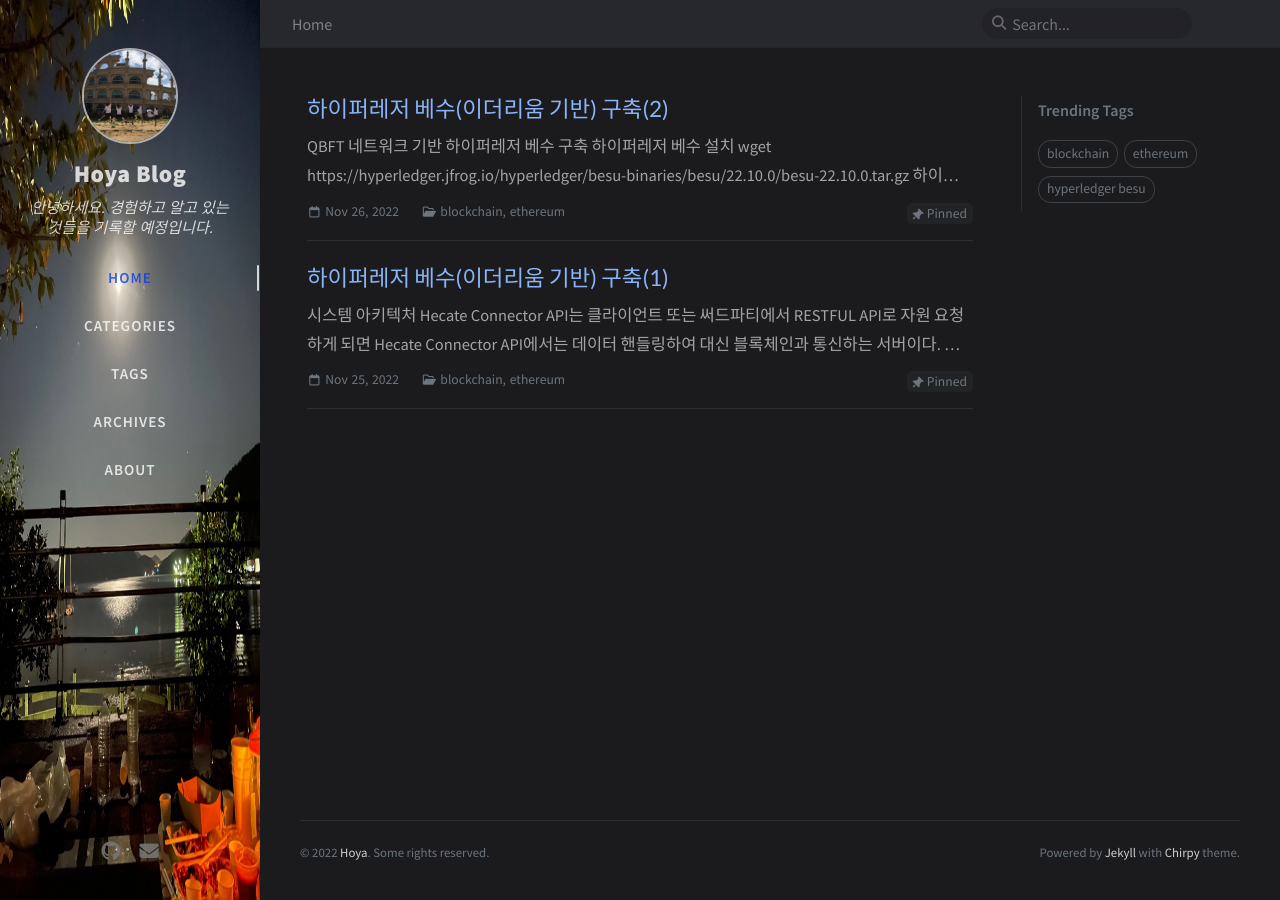
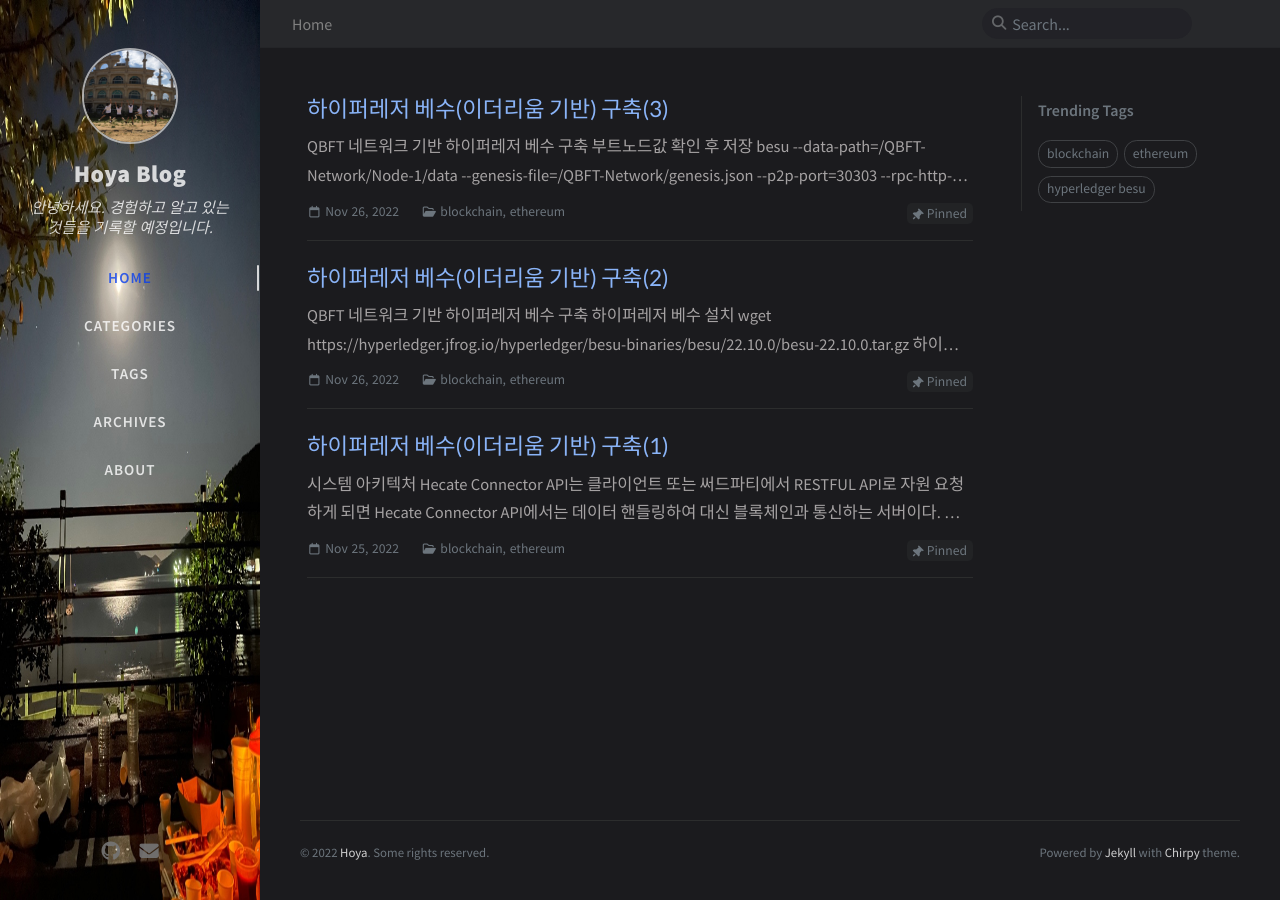
Before and after one commit to leehh312/leehh312.github.io, a Jekyll site: the page built from index.html, in a window 1280 px wide. Built offline with Jekyll 4.4.1, drawn with Linux system fonts in a browser that asks for light colours; comment, search, counter and statistics services are not loaded; part of the change alters nothing that is shown.

Commit message:
베수구축3페이지 생성

````diff
--- a/_posts/go/ethereum/2022-11-26-hyperledger-besu-2.md
+++ b/_posts/go/ethereum/2022-11-26-hyperledger-besu-2.md
@@ -91,6 +91,9 @@ besu rlp encode --from=extra_config.json --type=QBFT_EXTRA_DATA
 ```
 
 **제네시스 파일 구성**
+```
+vi /QBFT-Network/genesis.json
+```
 블록체인의 첫 번째 블록을 제네시스 블록이라고 하며, 제네시스 파일은 블록체인 자체에 대한 규칙뿐만 아니라 블록체인의 첫 번째 블록에 있는 데이터를 정의한다. 또 프라이빗이나 퍼블릭 상관없이 새로운 노드가 참가하게 되면 이 제네시스 블록이 새로 생성된다.[^genesis-file]
 
 <span style="color: #FF4848">alloc필드 내부에 있는 속성들 수정 진행 해야하며, 앞에서 생성한 계정 및 개인키에 보면 prefix로 0x가 붙어있는데 제거해서 수정 진행 </span>
--- /dev/null
+++ b/_posts/go/ethereum/2022-11-26-hyperledger-besu-3.md
@@ -0,0 +1,119 @@
+---
+title: 하이퍼레저 베수(이더리움 기반) 구축(3)
+author: cotes
+categories: [blockchain, ethereum]
+tags: [blockchain, hyperledger besu, ethereum]
+toc: true
+toc_sticky: true
+toc_label: 목차
+math: true
+mermaid: true
+pin: true
+render_with_liquid: false
+---
+
+## QBFT 네트워크 기반 하이퍼레저 베수 구축
+**부트노드값 확인 후 저장**
+```console
+besu --data-path=/QBFT-Network/Node-1/data --genesis-file=/QBFT-Network/genesis.json --p2p-port=30303 --rpc-http-enabled --rpc-http-api=ETH,NET,QBFT --host-allowlist="*" --rpc-http-cors-origins="all"
+
+
+besu --data-path=/QBFT-Network/Node-2/data --genesis-file=/QBFT-Network/genesis.json --p2p-port=30304 --rpc-http-enabled --rpc-http-api=ETH,NET,QBFT --host-allowlist="*" --rpc-http-cors-origins="all"
+```
+![부트노드](/assets/img/blockchain/%EB%B6%80%ED%8A%B8%EB%85%B8%EB%93%9C1.png)
+
+**블록체인 옵션 리스트 및 설정값**[^option]
+옵션|설명
+---|---
+BESU_IDENTITY|노드의 이름. 지정된 경우 일부 Ethereum 네트워크 탐색기에서 제공하는 클라이언트ID의 두 번째 섹션
+BESU_NETWORK|구성할 네트워크 옵션
+BESU_NETWORK_ID|P2P 네트워크 식별자 옵션
+BESU_LOGGING|로깅 수준 정의하는 옵션
+BESU_COLOR_ENABLED|콘솔에 대한 색상 출력을 활성화 여부
+BESU_SYNC_MODE|피어들 간의 동기화 모드 옵션
+BESU_DATA_PATH|Besu 데이터 디렉토리 경로 지정 옵션
+BESU_GENESIS_FILE|제네시스 파일을 사용하여 네트워크 구성
+BESU_BOOTNODES|부트 노드로 사용할 피어 설정 옵션
+BESU_RPC_HTTP_ENABLED|HTTP JSON-RPC API 서비스 사용 여부 옵션
+BESU_RPC_HTTP_HOST|HTTP JSON-RPC API 수신 대기하는 HOST IP
+BESU_RPC_HTTP_PORT|HTTP JSON-RPC 수신 포트(TCP)
+BESU_RPC_HTTP_API|블록체인의 기능을 제공하는 옵션으로 HTTP JSON-RPC API를 통해서 설정한 기능들을 사용할 수 있다
+BESU_HOST_ALLOWLIST|JSON-RPC API에 접근 또는 요청할 수 있도록 설정하는 옵션
+BESU_RPC_HTTP_CORS_ORIGINS|CORS 유효성 검사를 위한 도메인 URL 목록이며, 설정된 도메인만 JSON-RPC를 사용하여 노드에 접근할 수 있다.
+BESU_RPC_TX_FEECAP|JSON-RPC API인 eth_sendRawTransaction를 통해서 invoke할 경우 트랜잭션 수수료가 발생하는데 거기에 대한 기본 수수료 설정 옵션이며, 0으로 설정 시 옵션 무시하여 상한선이 적용되지 않음.
+BESU_RPC_HTTP_MAX_ACTIVE_CONNECTIONS|허용 되는 최대 HTTP JSON-RPC 연결 수 해당 수 이상 도달하면 들어오는 연결이 거부당함
+BESU_P2P_ENABLED|모든 P2P 통신을 활성화 여부 옵션
+BESU_P2P_HOST|P2P 통신할 수 있는 외부에서 노드에 접근할 수 있는 범위의 Host IP
+BESU_P2P_PORT|P2P 수신 포트(UDP 및 TCP)
+BESU_P2P_INTERFACE|실행중인 export Besu가 특정 네트워크 인터페이스에 바인딩할 경우 지정
+BESU_MIN_GAS_PRICE|거래(트랜잭션)가 채굴된 블록에 포함시키기 위해 제안되는 최소 가격
+BESU_MINER_ENABLED|노드 구성 시 채굴 활성화 여부
+BESU_MINER_COINBASE|채굴 성공 시 채굴 보상을 지급 받는 계정
+
+**블록체인 옵션 파일 생성**
+```console
+mkdir core && cd core && vi node-core
+```
+```bash
+export BESU_IDENTITY=${HOYA_PEER_NAME}
+
+export BESU_NETWORK=MAINNET
+
+export BESU_NETWORK_ID=20221026
+
+export BESU_LOGGING=${HOYA_LOGGING}
+
+export BESU_COLOR_ENABLED=${HOYA_BESU_COLOR_ENABLED}
+
+export BESU_SYNC_MODE=FULL
+
+# 노드1 Node-1, 노드2 Node-2, 노드3 Node-3, 노드4 Node-4 각자 경로에 맞게 설정
+export BESU_DATA_PATH=/QBFT-Network/${HOYA_NODE}/data
+
+export BESU_GENESIS_FILE=/QBFT-Network/genesis.json
+
+# 위에서 로그에 찍혔던 부트노드값들 여기에 설정 !!
+# 127.0.0.1 -> dns값인 peer1 또는 peer2로 설정
+export BESU_BOOTNODES=enode://af3697380bce736e3c4ad3e6be5ea572cce89c494f95ab057dc90afb41d93234e8104029b24e2b5ac40ffae6253381903d8cd53787190a28dd76f58b9a689c9f@peer1:30303,enode://bd2dcdac0a017e7189aaee61ad8d10266394a7757dad2ebba10fd29c8bbd9a07ad83c3ecc848d0128f240e55d10acfa6d7d948f0c94dcb1cdc7a6d63b76032af@peer2:30304
+
+export BESU_RPC_HTTP_ENABLED=true
+
+export BESU_RPC_HTTP_HOST=0.0.0.0
+
+# 노드1 8545, 노드2 8546, 노드3 8547, 노드4 8548
+export BESU_RPC_HTTP_PORT=${HOYA_HTTP}
+
+export BESU_RPC_HTTP_API=ETH,QBFT,NET,WEB3
+
+export BESU_HOST_ALLOWLIST="*"
+
+export BESU_RPC_HTTP_CORS_ORIGINS=all
+
+export BESU_RPC_TX_FEECAP=0
+
+export BESU_RPC_HTTP_MAX_ACTIVE_CONNECTIONS=500000
+
+export BESU_P2P_ENABLED=true
+
+export BESU_P2P_HOST=0.0.0.0
+
+# 노드1 30303, 노드2 30304, 노드3 30305, 노드4 30306
+export BESU_P2P_PORT=${HOYA_P2P_PORT}
+
+export BESU_P2P_INTERFACE=0.0.0.0
+
+export BESU_MIN_GAS_PRICE=0
+
+export BESU_MINER_ENABLED=true
+
+# 블로그에선 노드1 계정 설정하도록 진행
+export BESU_MINER_COINBASE=11549197c99e4b886ed7d6ed2843f534a4f367fc
+```
+
+이제 블록체인 구동에 필요한 설정은 다 끝났다. 하이퍼레저 베수(이더리움 기반) 구축(4)에서 도커를 이용하여 4개의 노드를 구동해볼 것 이다.
+최종 디렉토리 구조는 아래와 같이 나와야한다.
+!["최종디렉토리구조"](/assets/img/blockchain/%EC%B5%9C%EC%A2%85%EB%94%94%EB%A0%89%ED%86%A0%EB%A6%AC%EA%B5%AC%EC%A1%B0.pngㄴ)
+
+
+## 참조
+[^option]: [하이퍼레저 베수 옵션](HOYA_P2P_PORT)
````
Also changed, not shown: assets/img/blockchain/부트노드1.png (added), assets/img/blockchain/최종디렉토리구조.png (added).
